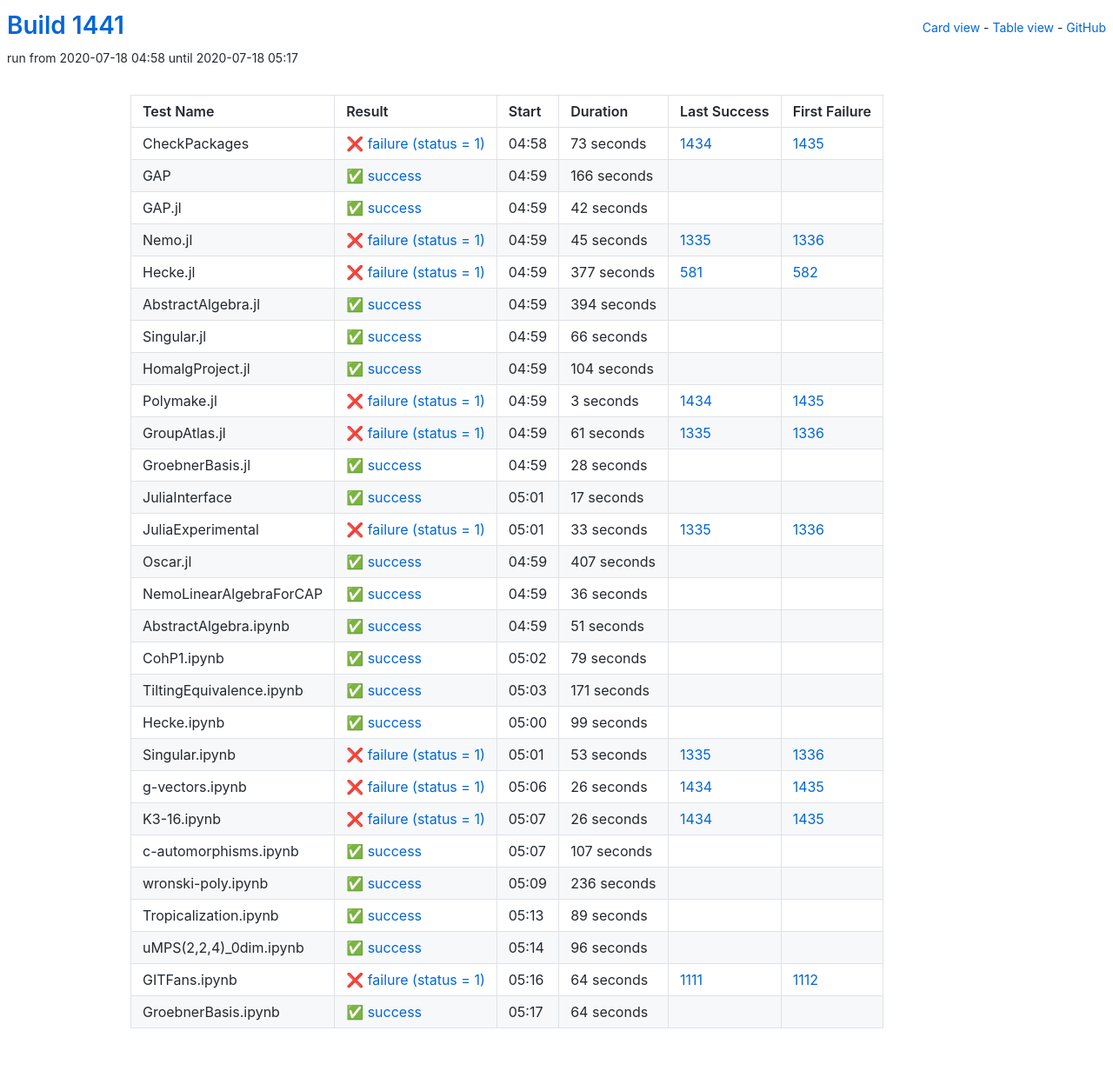
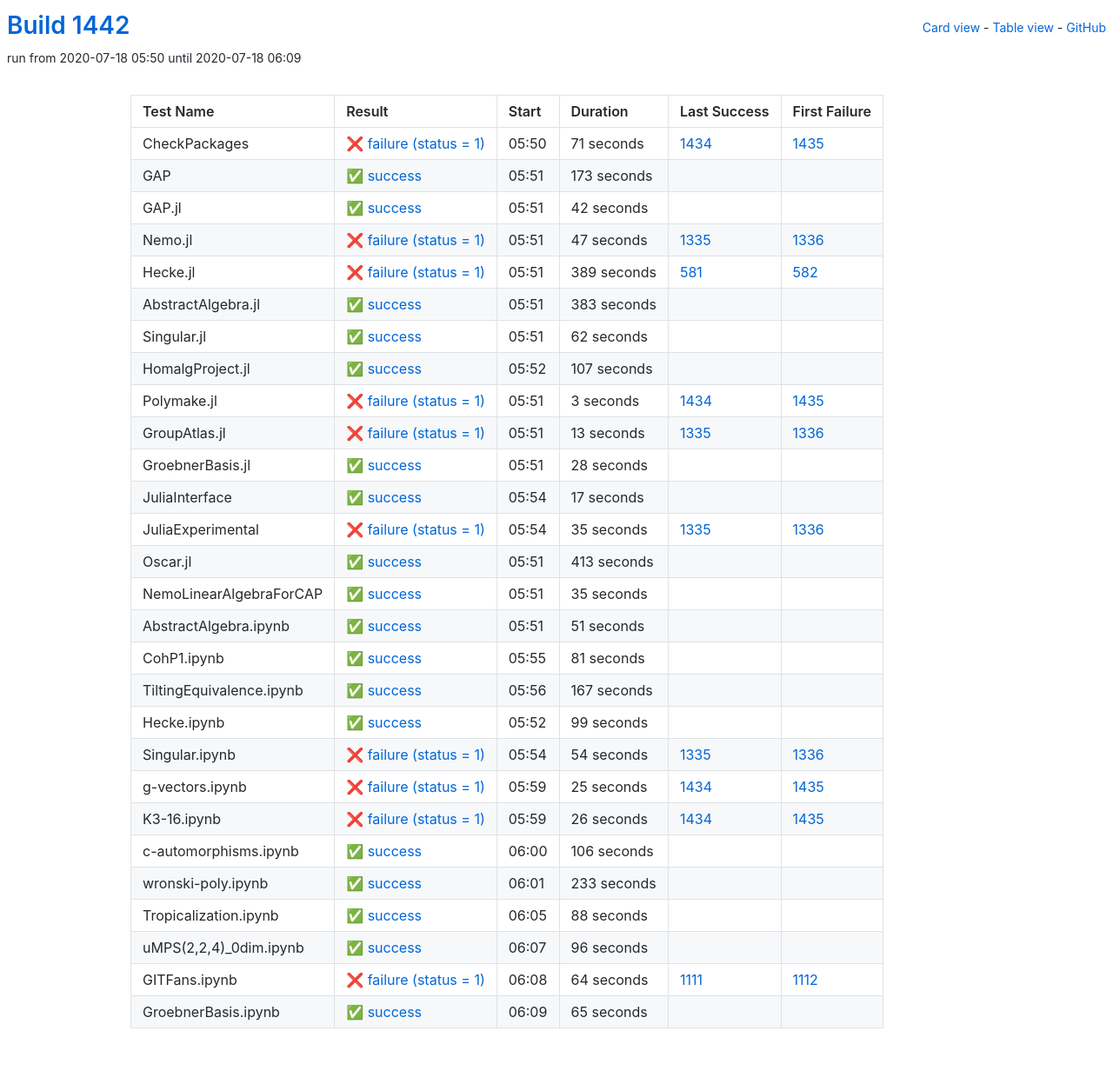
Before and after one commit to oscar-system/oscar-ci-status-1.4, a Jekyll site: the page built from table.html, in a window 1280 px wide. Shown: the whole page at 87% size. Built offline with Jekyll 4.4.1, drawn with Linux system fonts in a browser that asks for light colours.

Commit message:
Build #1442

```diff
--- a/_data/ci.yml
+++ b/_data/ci.yml
@@ -1,6 +1,6 @@
 ---
-build: 1441
-build_url: https://oscarci.mathematik.uni-kl.de/job/oscar-julia-1.4/1441/
+build: 1442
+build_url: https://oscarci.mathematik.uni-kl.de/job/oscar-julia-1.4/1442/
 job: oscar-julia-1.4
 organization: oscar-system
 repo: oscar-ci-status-1.4
@@ -8,32 +8,32 @@ repourl: https://github.com/oscar-system/oscar-ci-status-1.4
 tests:
 - name: CheckPackages
   id: checkpackages
-  log: https://oscarci.mathematik.uni-kl.de/job/oscar-julia-1.4/1441/artifact/logs/build-1441/CheckPackages.log
-  start: 2020-07-18 04:58
+  log: https://oscarci.mathematik.uni-kl.de/job/oscar-julia-1.4/1442/artifact/logs/build-1442/CheckPackages.log
+  start: 2020-07-18 05:50
   success: false
   exitcode: 1
   status: failure
-  duration: 73
+  duration: 71
   last_success: 1434
   last_success_url: https://oscarci.mathematik.uni-kl.de/job/oscar-julia-1.4/1434/
   first_failure: 1435
   first_failure_url: https://oscarci.mathematik.uni-kl.de/job/oscar-julia-1.4/1435/
 - name: GAP
   id: gap
-  log: https://oscarci.mathematik.uni-kl.de/job/oscar-julia-1.4/1441/artifact/logs/build-1441/GAP.log
-  start: 2020-07-18 04:59
+  log: https://oscarci.mathematik.uni-kl.de/job/oscar-julia-1.4/1442/artifact/logs/build-1442/GAP.log
+  start: 2020-07-18 05:51
   success: true
   exitcode: 0
   status: success
-  duration: 166
+  duration: 173
   last_success: false
   last_success_url:
   first_failure: false
   first_failure_url:
 - name: GAP.jl
   id: gap-jl
-  log: https://oscarci.mathematik.uni-kl.de/job/oscar-julia-1.4/1441/artifact/logs/build-1441/GAP.jl.log
-  start: 2020-07-18 04:59
+  log: https://oscarci.mathematik.uni-kl.de/job/oscar-julia-1.4/1442/artifact/logs/build-1442/GAP.jl.log
+  start: 2020-07-18 05:51
   success: true
   exitcode: 0
   status: success
@@ -44,68 +44,68 @@ tests:
   first_failure_url:
 - name: Nemo.jl
   id: nemo-jl
-  log: https://oscarci.mathematik.uni-kl.de/job/oscar-julia-1.4/1441/artifact/logs/build-1441/Nemo.jl.log
-  start: 2020-07-18 04:59
+  log: https://oscarci.mathematik.uni-kl.de/job/oscar-julia-1.4/1442/artifact/logs/build-1442/Nemo.jl.log
+  start: 2020-07-18 05:51
   success: false
   exitcode: 1
   status: failure
-  duration: 45
+  duration: 47
   last_success: 1335
   last_success_url: https://oscarci.mathematik.uni-kl.de/job/oscar-julia-1.4/1335/
   first_failure: 1336
   first_failure_url: https://oscarci.mathematik.uni-kl.de/job/oscar-julia-1.4/1336/
 - name: Hecke.jl
   id: hecke-jl
-  log: https://oscarci.mathematik.uni-kl.de/job/oscar-julia-1.4/1441/artifact/logs/build-1441/Hecke.jl.log
-  start: 2020-07-18 04:59
+  log: https://oscarci.mathematik.uni-kl.de/job/oscar-julia-1.4/1442/artifact/logs/build-1442/Hecke.jl.log
+  start: 2020-07-18 05:51
   success: false
   exitcode: 1
   status: failure
-  duration: 377
+  duration: 389
   last_success: 581
   last_success_url: https://oscarci.mathematik.uni-kl.de/job/oscar-julia-1.4/581/
   first_failure: 582
   first_failure_url: https://oscarci.mathematik.uni-kl.de/job/oscar-julia-1.4/582/
 - name: AbstractAlgebra.jl
   id: abstractalgebra-jl
-  log: https://oscarci.mathematik.uni-kl.de/job/oscar-julia-1.4/1441/artifact/logs/build-1441/AbstractAlgebra.jl.log
-  start: 2020-07-18 04:59
+  log: https://oscarci.mathematik.uni-kl.de/job/oscar-julia-1.4/1442/artifact/logs/build-1442/AbstractAlgebra.jl.log
+  start: 2020-07-18 05:51
   success: true
   exitcode: 0
   status: success
-  duration: 394
+  duration: 383
   last_success: false
   last_success_url:
   first_failure: false
   first_failure_url:
 - name: Singular.jl
   id: singular-jl
-  log: https://oscarci.mathematik.uni-kl.de/job/oscar-julia-1.4/1441/artifact/logs/build-1441/Singular.jl.log
-  start: 2020-07-18 04:59
+  log: https://oscarci.mathematik.uni-kl.de/job/oscar-julia-1.4/1442/artifact/logs/build-1442/Singular.jl.log
+  start: 2020-07-18 05:51
   success: true
   exitcode: 0
   status: success
-  duration: 66
+  duration: 62
   last_success: false
   last_success_url:
   first_failure: false
   first_failure_url:
 - name: HomalgProject.jl
   id: homalgproject-jl
-  log: https://oscarci.mathematik.uni-kl.de/job/oscar-julia-1.4/1441/artifact/logs/build-1441/HomalgProject.jl.log
-  start: 2020-07-18 04:59
+  log: https://oscarci.mathematik.uni-kl.de/job/oscar-julia-1.4/1442/artifact/logs/build-1442/HomalgProject.jl.log
+  start: 2020-07-18 05:52
   success: true
   exitcode: 0
   status: success
-  duration: 104
+  duration: 107
   last_success: false
   last_success_url:
   first_failure: false
   first_failure_url:
 - name: Polymake.jl
   id: polymake-jl
-  log: https://oscarci.mathematik.uni-kl.de/job/oscar-julia-1.4/1441/artifact/logs/build-1441/Polymake.jl.log
-  start: 2020-07-18 04:59
+  log: https://oscarci.mathematik.uni-kl.de/job/oscar-julia-1.4/1442/artifact/logs/build-1442/Polymake.jl.log
+  start: 2020-07-18 05:51
   success: false
   exitcode: 1
   status: failure
@@ -116,20 +116,20 @@ tests:
   first_failure_url: https://oscarci.mathematik.uni-kl.de/job/oscar-julia-1.4/1435/
 - name: GroupAtlas.jl
   id: groupatlas-jl
-  log: https://oscarci.mathematik.uni-kl.de/job/oscar-julia-1.4/1441/artifact/logs/build-1441/GroupAtlas.jl.log
-  start: 2020-07-18 04:59
+  log: https://oscarci.mathematik.uni-kl.de/job/oscar-julia-1.4/1442/artifact/logs/build-1442/GroupAtlas.jl.log
+  start: 2020-07-18 05:51
   success: false
   exitcode: 1
   status: failure
-  duration: 61
+  duration: 13
   last_success: 1335
   last_success_url: https://oscarci.mathematik.uni-kl.de/job/oscar-julia-1.4/1335/
   first_failure: 1336
   first_failure_url: https://oscarci.mathematik.uni-kl.de/job/oscar-julia-1.4/1336/
 - name: GroebnerBasis.jl
   id: groebnerbasis-jl
-  log: https://oscarci.mathematik.uni-kl.de/job/oscar-julia-1.4/1441/artifact/logs/build-1441/GroebnerBasis.jl.log
-  start: 2020-07-18 04:59
+  log: https://oscarci.mathematik.uni-kl.de/job/oscar-julia-1.4/1442/artifact/logs/build-1442/GroebnerBasis.jl.log
+  start: 2020-07-18 05:51
   success: true
   exitcode: 0
   status: success
@@ -140,8 +140,8 @@ tests:
   first_failure_url:
 - name: JuliaInterface
   id: juliainterface
-  log: https://oscarci.mathematik.uni-kl.de/job/oscar-julia-1.4/1441/artifact/logs/build-1441/JuliaInterface.log
-  start: 2020-07-18 05:01
+  log: https://oscarci.mathematik.uni-kl.de/job/oscar-julia-1.4/1442/artifact/logs/build-1442/JuliaInterface.log
+  start: 2020-07-18 05:54
   success: true
   exitcode: 0
   status: success
@@ -152,44 +152,44 @@ tests:
   first_failure_url:
 - name: JuliaExperimental
   id: juliaexperimental
-  log: https://oscarci.mathematik.uni-kl.de/job/oscar-julia-1.4/1441/artifact/logs/build-1441/JuliaExperimental.log
-  start: 2020-07-18 05:01
+  log: https://oscarci.mathematik.uni-kl.de/job/oscar-julia-1.4/1442/artifact/logs/build-1442/JuliaExperimental.log
+  start: 2020-07-18 05:54
   success: false
   exitcode: 1
   status: failure
-  duration: 33
+  duration: 35
   last_success: 1335
   last_success_url: https://oscarci.mathematik.uni-kl.de/job/oscar-julia-1.4/1335/
   first_failure: 1336
   first_failure_url: https://oscarci.mathematik.uni-kl.de/job/oscar-julia-1.4/1336/
 - name: Oscar.jl
   id: oscar-jl
-  log: https://oscarci.mathematik.uni-kl.de/job/oscar-julia-1.4/1441/artifact/logs/build-1441/Oscar.jl.log
-  start: 2020-07-18 04:59
+  log: https://oscarci.mathematik.uni-kl.de/job/oscar-julia-1.4/1442/artifact/logs/build-1442/Oscar.jl.log
+  start: 2020-07-18 05:51
   success: true
   exitcode: 0
   status: success
-  duration: 407
+  duration: 413
   last_success: false
   last_success_url:
   first_failure: false
   first_failure_url:
 - name: NemoLinearAlgebraForCAP
   id: nemolinearalgebraforcap
-  log: https://oscarci.mathematik.uni-kl.de/job/oscar-julia-1.4/1441/artifact/logs/build-1441/NemoLinearAlgebraForCAP.log
-  start: 2020-07-18 04:59
+  log: https://oscarci.mathematik.uni-kl.de/job/oscar-julia-1.4/1442/artifact/logs/build-1442/NemoLinearAlgebraForCAP.log
+  start: 2020-07-18 05:51
   success: true
   exitcode: 0
   status: success
-  duration: 36
+  duration: 35
   last_success: false
   last_success_url:
   first_failure: false
   first_failure_url:
 - name: AbstractAlgebra.ipynb
   id: abstractalgebra-ipynb
-  log: https://oscarci.mathematik.uni-kl.de/job/oscar-julia-1.4/1441/artifact/logs/build-1441/AbstractAlgebra.ipynb.log
-  start: 2020-07-18 04:59
+  log: https://oscarci.mathematik.uni-kl.de/job/oscar-julia-1.4/1442/artifact/logs/build-1442/AbstractAlgebra.ipynb.log
+  start: 2020-07-18 05:51
   success: true
   exitcode: 0
   status: success
@@ -200,32 +200,32 @@ tests:
   first_failure_url:
 - name: CohP1.ipynb
   id: cohp1-ipynb
-  log: https://oscarci.mathematik.uni-kl.de/job/oscar-julia-1.4/1441/artifact/logs/build-1441/CohP1.ipynb.log
-  start: 2020-07-18 05:02
+  log: https://oscarci.mathematik.uni-kl.de/job/oscar-julia-1.4/1442/artifact/logs/build-1442/CohP1.ipynb.log
+  start: 2020-07-18 05:55
   success: true
   exitcode: 0
   status: success
-  duration: 79
+  duration: 81
   last_success: false
   last_success_url:
   first_failure: false
   first_failure_url:
 - name: TiltingEquivalence.ipynb
   id: tiltingequivalence-ipynb
-  log: https://oscarci.mathematik.uni-kl.de/job/oscar-julia-1.4/1441/artifact/logs/build-1441/TiltingEquivalence.ipynb.log
-  start: 2020-07-18 05:03
+  log: https://oscarci.mathematik.uni-kl.de/job/oscar-julia-1.4/1442/artifact/logs/build-1442/TiltingEquivalence.ipynb.log
+  start: 2020-07-18 05:56
   success: true
   exitcode: 0
   status: success
-  duration: 171
+  duration: 167
   last_success: false
   last_success_url:
   first_failure: false
   first_failure_url:
 - name: Hecke.ipynb
   id: hecke-ipynb
-  log: https://oscarci.mathematik.uni-kl.de/job/oscar-julia-1.4/1441/artifact/logs/build-1441/Hecke.ipynb.log
-  start: 2020-07-18 05:00
+  log: https://oscarci.mathematik.uni-kl.de/job/oscar-julia-1.4/1442/artifact/logs/build-1442/Hecke.ipynb.log
+  start: 2020-07-18 05:52
   success: true
   exitcode: 0
   status: success
@@ -236,32 +236,32 @@ tests:
   first_failure_url:
 - name: Singular.ipynb
   id: singular-ipynb
-  log: https://oscarci.mathematik.uni-kl.de/job/oscar-julia-1.4/1441/artifact/logs/build-1441/Singular.ipynb.log
-  start: 2020-07-18 05:01
+  log: https://oscarci.mathematik.uni-kl.de/job/oscar-julia-1.4/1442/artifact/logs/build-1442/Singular.ipynb.log
+  start: 2020-07-18 05:54
   success: false
   exitcode: 1
   status: failure
-  duration: 53
+  duration: 54
   last_success: 1335
   last_success_url: https://oscarci.mathematik.uni-kl.de/job/oscar-julia-1.4/1335/
   first_failure: 1336
   first_failure_url: https://oscarci.mathematik.uni-kl.de/job/oscar-julia-1.4/1336/
 - name: g-vectors.ipynb
   id: g-vectors-ipynb
-  log: https://oscarci.mathematik.uni-kl.de/job/oscar-julia-1.4/1441/artifact/logs/build-1441/g-vectors.ipynb.log
-  start: 2020-07-18 05:06
+  log: https://oscarci.mathematik.uni-kl.de/job/oscar-julia-1.4/1442/artifact/logs/build-1442/g-vectors.ipynb.log
+  start: 2020-07-18 05:59
   success: false
   exitcode: 1
   status: failure
-  duration: 26
+  duration: 25
   last_success: 1434
   last_success_url: https://oscarci.mathematik.uni-kl.de/job/oscar-julia-1.4/1434/
   first_failure: 1435
   first_failure_url: https://oscarci.mathematik.uni-kl.de/job/oscar-julia-1.4/1435/
 - name: K3-16.ipynb
   id: k3-16-ipynb
-  log: https://oscarci.mathematik.uni-kl.de/job/oscar-julia-1.4/1441/artifact/logs/build-1441/K3-16.ipynb.log
-  start: 2020-07-18 05:07
+  log: https://oscarci.mathematik.uni-kl.de/job/oscar-julia-1.4/1442/artifact/logs/build-1442/K3-16.ipynb.log
+  start: 2020-07-18 05:59
   success: false
   exitcode: 1
   status: failure
@@ -272,44 +272,44 @@ tests:
   first_failure_url: https://oscarci.mathematik.uni-kl.de/job/oscar-julia-1.4/1435/
 - name: c-automorphisms.ipynb
   id: c-automorphisms-ipynb
-  log: https://oscarci.mathematik.uni-kl.de/job/oscar-julia-1.4/1441/artifact/logs/build-1441/c-automorphisms.ipynb.log
-  start: 2020-07-18 05:07
+  log: https://oscarci.mathematik.uni-kl.de/job/oscar-julia-1.4/1442/artifact/logs/build-1442/c-automorphisms.ipynb.log
+  start: 2020-07-18 06:00
   success: true
   exitcode: 0
   status: success
-  duration: 107
+  duration: 106
   last_success: false
   last_success_url:
   first_failure: false
   first_failure_url:
 - name: wronski-poly.ipynb
   id: wronski-poly-ipynb
-  log: https://oscarci.mathematik.uni-kl.de/job/oscar-julia-1.4/1441/artifact/logs/build-1441/wronski-poly.ipynb.log
-  start: 2020-07-18 05:09
+  log: https://oscarci.mathematik.uni-kl.de/job/oscar-julia-1.4/1442/artifact/logs/build-1442/wronski-poly.ipynb.log
+  start: 2020-07-18 06:01
   success: true
   exitcode: 0
   status: success
-  duration: 236
+  duration: 233
   last_success: false
   last_success_url:
   first_failure: false
   first_failure_url:
 - name: Tropicalization.ipynb
   id: tropicalization-ipynb
-  log: https://oscarci.mathematik.uni-kl.de/job/oscar-julia-1.4/1441/artifact/logs/build-1441/Tropicalization.ipynb.log
-  start: 2020-07-18 05:13
+  log: https://oscarci.mathematik.uni-kl.de/job/oscar-julia-1.4/1442/artifact/logs/build-1442/Tropicalization.ipynb.log
+  start: 2020-07-18 06:05
   success: true
   exitcode: 0
   status: success
-  duration: 89
+  duration: 88
   last_success: false
   last_success_url:
   first_failure: false
   first_failure_url:
 - name: uMPS(2,2,4)_0dim.ipynb
   id: umps-2-2-4-0dim-ipynb
-  log: https://oscarci.mathematik.uni-kl.de/job/oscar-julia-1.4/1441/artifact/logs/build-1441/uMPS-2-2-4-_0dim.ipynb.log
-  start: 2020-07-18 05:14
+  log: https://oscarci.mathematik.uni-kl.de/job/oscar-julia-1.4/1442/artifact/logs/build-1442/uMPS-2-2-4-_0dim.ipynb.log
+  start: 2020-07-18 06:07
   success: true
   exitcode: 0
   status: success
@@ -320,8 +320,8 @@ tests:
   first_failure_url:
 - name: GITFans.ipynb
   id: gitfans-ipynb
-  log: https://oscarci.mathematik.uni-kl.de/job/oscar-julia-1.4/1441/artifact/logs/build-1441/GITFans.ipynb.log
-  start: 2020-07-18 05:16
+  log: https://oscarci.mathematik.uni-kl.de/job/oscar-julia-1.4/1442/artifact/logs/build-1442/GITFans.ipynb.log
+  start: 2020-07-18 06:08
   success: false
   exitcode: 1
   status: failure
@@ -332,12 +332,12 @@ tests:
   first_failure_url: https://oscarci.mathematik.uni-kl.de/job/oscar-julia-1.4/1112/
 - name: GroebnerBasis.ipynb
   id: groebnerbasis-ipynb
-  log: https://oscarci.mathematik.uni-kl.de/job/oscar-julia-1.4/1441/artifact/logs/build-1441/GroebnerBasis.ipynb.log
-  start: 2020-07-18 05:17
+  log: https://oscarci.mathematik.uni-kl.de/job/oscar-julia-1.4/1442/artifact/logs/build-1442/GroebnerBasis.ipynb.log
+  start: 2020-07-18 06:09
   success: true
   exitcode: 0
   status: success
-  duration: 64
+  duration: 65
   last_success: false
   last_success_url:
   first_failure: false
```
Also changed, not shown: README.md.
